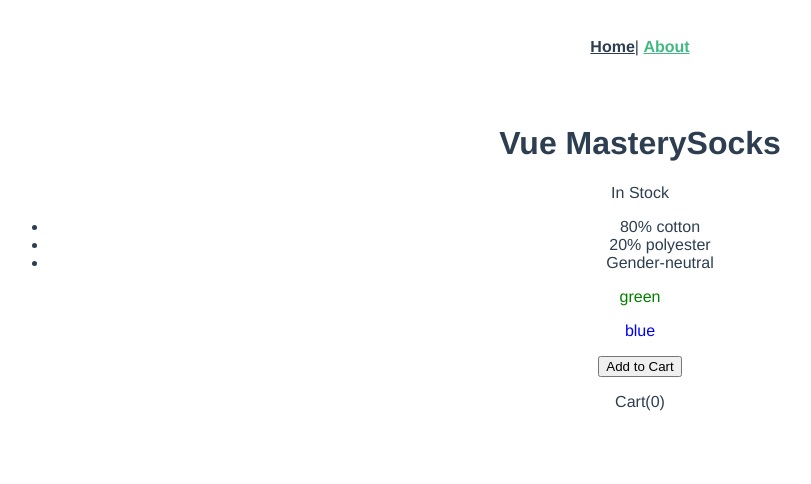
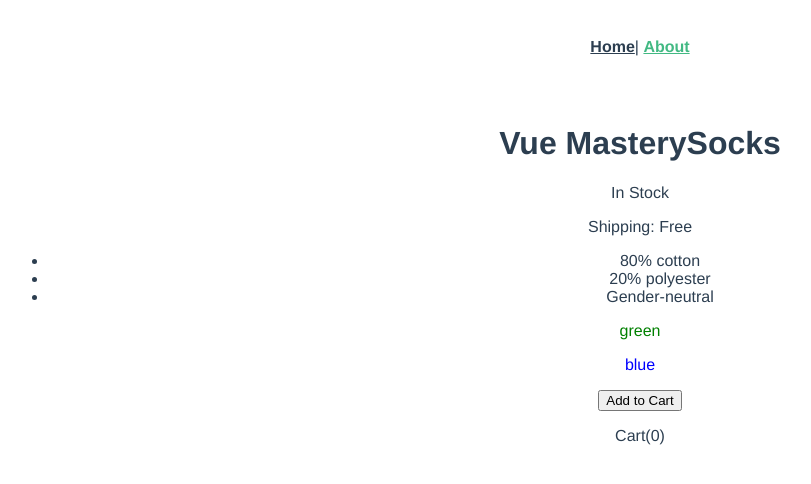
Before and after one commit to MIClavelTe/vue-my-project, a Vue app: page /about in a window 1280 px wide. Shown: the top 484 px of the page, without its empty margins (0-811 px from the left). Built offline with nearby package versions, Linux system fonts and the light colour scheme.

Commit message:
create product component and pass props from About.vue

```diff
--- a/src/views/About.vue
+++ b/src/views/About.vue
@@ -1,86 +1,18 @@
 <template>
-  <div class="product">
-    <div class="product-image">
-      <img :src="image" />
-    </div>
-
-    <div class="product-info">
-      <h1>{{ title }}</h1>
-      <p v-if="inStock">In Stock</p>
-      <p v-else>Out of Stock</p>
-
-      <ul>
-        <li v-for="(detail, index) in details" :key="index">{{ detail }}</li>
-      </ul>
-
-      <div
-        v-for="(variant, index) in variants"
-        :key="variant.varientsId"
-        class="color-box"
-        :style="{ color: variant.variantColor }"
-        @mouseover="updateProduct(index)"
-      >
-        <p>{{ variant.variantColor }}</p>
-      </div>
-    </div>
-
-    <button
-      v-on:click="addToCart"
-      :disabled="!inStock"
-      :class="{ disabledButton: !inStock }"
-    >
-      Add to Cart
-    </button>
-
-    <div class="cart">
-      <p>Cart({{ cart }})</p>
-    </div>
+  <div>
+    <Product :premium="premium" />
   </div>
 </template>
 
 <script>
+import Product from './product'
 export default {
+  components: {
+    Product
+  },
   data() {
     return {
-      brand: 'Vue Mastery',
-      product: 'Socks',
-      selectedVariant: 0,
-      details: ['80% cotton', '20% polyester', 'Gender-neutral'],
-      variants: [
-        {
-          variantId: 2234,
-          variantColor: 'green',
-          variantImage: '',
-          variantQuantity: 10
-        },
-        {
-          variantId: 2235,
-          variantColor: 'blue',
-          variantImage: '',
-          variantQuantity: 0
-        }
-      ],
-      cart: 0
-    }
-  },
-  methods: {
-    addToCart() {
-      this.cart += 1
-    },
-    updateProduct(index) {
-      this.selectedVariant = index
-      console.log(index)
-    }
-  },
-  computed: {
-    title() {
-      return this.brand + '' + this.product
-    },
-    image() {
-      return this.variants[this.selectedVariant].variantImage
-    },
-    inStock() {
-      return this.variants[this.selectedVariant].variantQuantity
+      premium: true
     }
   }
 }
--- /dev/null
+++ b/src/views/product.vue
@@ -0,0 +1,102 @@
+<template>
+  <div class="product">
+    <div class="product-image">
+      <img :src="image" />
+    </div>
+
+    <div class="product-info">
+      <h1>{{ title }}</h1>
+      <p v-if="inStock">In Stock</p>
+      <p v-else>Out of Stock</p>
+      <p>Shipping: {{ shipping }}</p>
+
+      <ul>
+        <li v-for="(detail, index) in details" :key="index">{{ detail }}</li>
+      </ul>
+
+      <div
+        v-for="(variant, index) in variants"
+        :key="variant.varientsId"
+        class="color-box"
+        :style="{ color: variant.variantColor }"
+        @mouseover="updateProduct(index)"
+      >
+        <p>{{ variant.variantColor }}</p>
+      </div>
+    </div>
+
+    <button
+      v-on:click="addToCart"
+      :disabled="!inStock"
+      :class="{ disabledButton: !inStock }"
+    >
+      Add to Cart
+    </button>
+
+    <div class="cart">
+      <p>Cart({{ cart }})</p>
+    </div>
+  </div>
+</template>
+
+<script>
+export default {
+  props: {
+    premium: {
+      type: Boolean,
+      required: true
+    }
+  },
+  data() {
+    return {
+      brand: 'Vue Mastery',
+      product: 'Socks',
+      selectedVariant: 0,
+      details: ['80% cotton', '20% polyester', 'Gender-neutral'],
+      variants: [
+        {
+          variantId: 2234,
+          variantColor: 'green',
+          variantImage: '',
+          variantQuantity: 10
+        },
+        {
+          variantId: 2235,
+          variantColor: 'blue',
+          variantImage: '',
+          variantQuantity: 0
+        }
+      ],
+      cart: 0
+    }
+  },
+  methods: {
+    addToCart() {
+      this.cart += 1
+    },
+    updateProduct(index) {
+      this.selectedVariant = index
+      console.log(index)
+    }
+  },
+  computed: {
+    title() {
+      return this.brand + '' + this.product
+    },
+    image() {
+      return this.variants[this.selectedVariant].variantImage
+    },
+    inStock() {
+      return this.variants[this.selectedVariant].variantQuantity
+    },
+    shipping() {
+      if (this.premium) {
+        return 'Free'
+      }
+      return 2.99
+    }
+  }
+}
+</script>
+
+<style></style>
```
